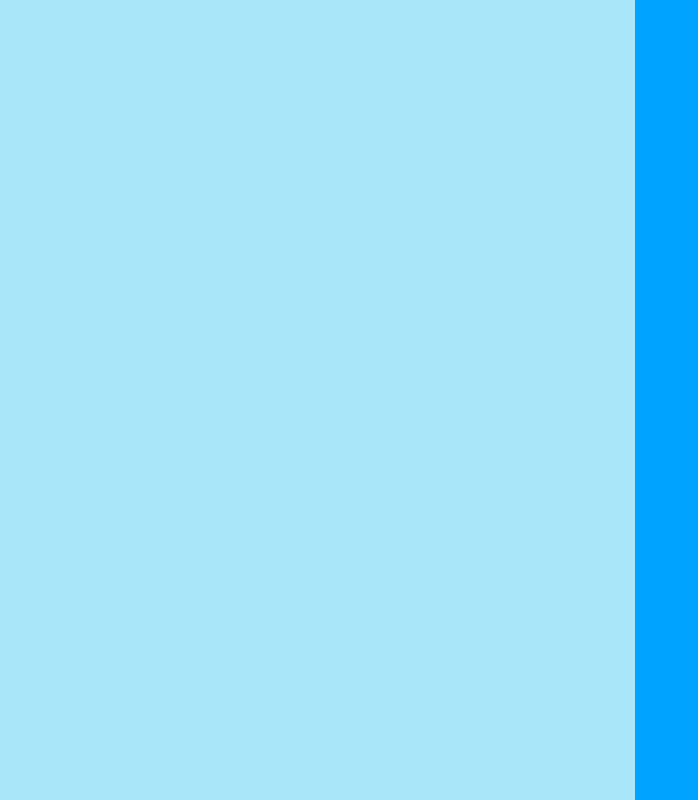
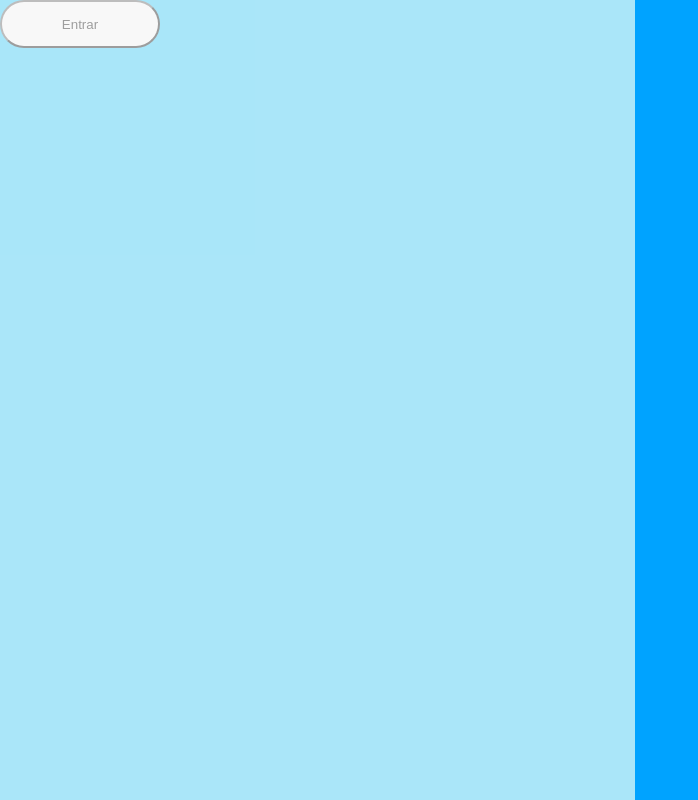
Before and after one commit to lucianogomes02/login-vue-app, a Vue app: page / in a window 1280 px wide. Shown: the whole page, without its empty margins (0-698 px from the left). Built offline with nearby package versions, Linux system fonts and the light colour scheme.

Commit message:
feat(src/components/BotaoPreto.vue): implementa o componente BotaoPreto

```diff
--- /dev/null
+++ b/src/components/BotaoPreto.vue
@@ -0,0 +1,30 @@
+<template>
+  <button class="{{ classeDoBotao }}">{{ tituloDoBotao }}</button>
+</template>
+
+<script lang="ts">
+import { defineComponent } from "vue";
+
+export default defineComponent({
+  name: "BotaoFundoPreto",
+  props: {
+    classeDoBotao: {
+      type: String,
+      required: true,
+    },
+    tituloDoBotao: {
+      type: String,
+      required: true,
+    },
+  },
+});
+</script>
+
+<style scoped>
+button {
+  width: 10rem;
+  height: 3rem;
+  color: #000000;
+  border-radius: 41px;
+}
+</style>
--- a/src/views/LoginView.vue
+++ b/src/views/LoginView.vue
@@ -1,28 +1,22 @@
 <template>
   <main class="container">
-      <div class="login">
-
-      </div>
-      <div class="novoAqui">
-
-      </div>
-
+    <div class="login">
+      <BotaoPreto :classeDoBotao="'botaoLogin'" :tituloDoBotao="'Entrar'" />
+    </div>
+    <div class="novoAqui"></div>
   </main>
-
 </template>
 
 <script lang="ts">
-import { defineComponent } from 'vue';
+import { defineComponent } from "vue";
+import BotaoPreto from "../components/BotaoPreto.vue";
 
 export default defineComponent({
-name: "LoginView",
-components: {},
-data (){},
-
+  name: "LoginView",
+  components: { BotaoPreto },
+  data() {},
 });
-
 </script>
-
 
 <style scoped>
 .container {
@@ -33,14 +27,13 @@ data (){},
 .login {
   width: 60rem;
   height: 100vh;
-  background-color: #20BEF0;
+  background-color: #20bef0;
   opacity: 38%;
 }
 
 .novoAqui {
   width: 61rem;
   height: 100vh;
-  background-color: #00A3FF;
+  background-color: #00a3ff;
 }
-
 </style>
--- a/vite.config.ts
+++ b/vite.config.ts
@@ -1,17 +1,17 @@
-import { fileURLToPath, URL } from 'node:url'
+import { fileURLToPath, URL } from "node:url";
 
-import { defineConfig } from 'vite'
-import vue from '@vitejs/plugin-vue'
+import { defineConfig } from "vite";
+import vue from "@vitejs/plugin-vue";
 
 // https://vitejs.dev/config/
 export default defineConfig({
   plugins: [vue()],
   server: {
-    port: 8081
+    port: 8081,
   },
   resolve: {
     alias: {
-      '@': fileURLToPath(new URL('./src', import.meta.url))
-    }
-  }
-})
+      "@": fileURLToPath(new URL("./src", import.meta.url)),
+    },
+  },
+});
```
Also changed, not shown: src/App.vue (+3 -9 lines), src/main.ts (+6 -6 lines), src/router/index.ts (+12 -12 lines), .eslintrc.cjs.
